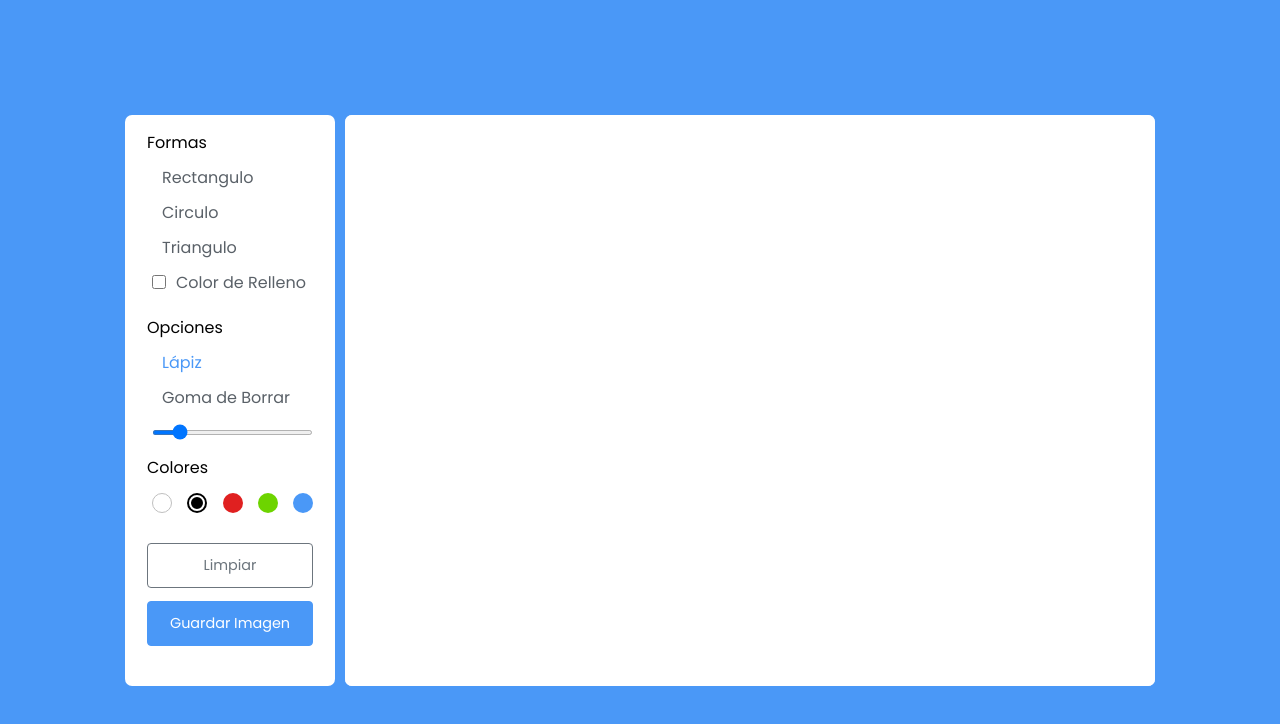
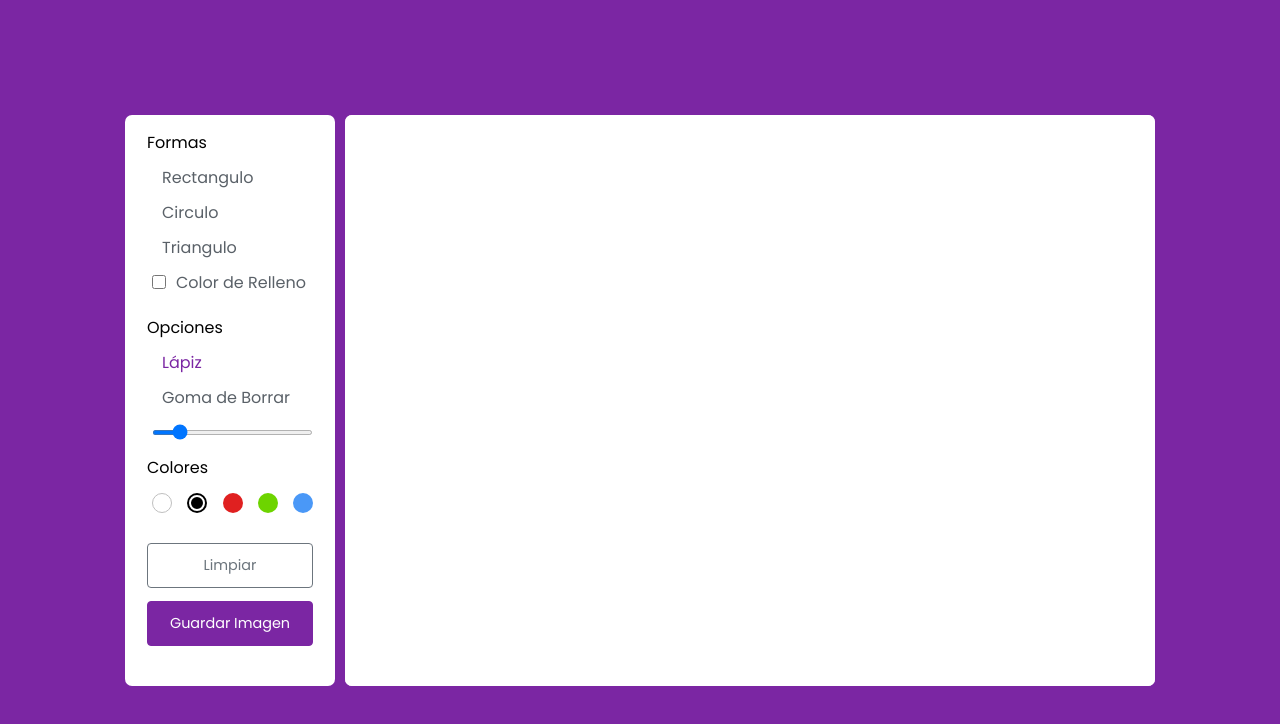
Before and after one commit to stef4no1/paint-js, a plain HTML site: page index.html in a window 1280 px wide. Drawn offline with Linux system fonts and the light colour scheme.

Commit message:
upload style.css

```diff
--- a/style.css
+++ b/style.css
@@ -11,7 +11,7 @@ body {
     align-items: center;
     justify-content: center;
     min-height: 100vh;
-    background: #4A98F7;
+    background: #7b26a3;
 }
 
 .container {
@@ -59,7 +59,7 @@ section {
 }
 
 .option:is(:hover, .active) :where(span, label){
-  color: #4A98F7;
+  color: #7b26a3;
 }
 
 .option #fill-color{
@@ -69,7 +69,7 @@ section {
 }
 
 #fill-color:checked ~ label{
-  color: #4A98F7;
+  color: #7b26a3;
 }
 
 .option #size-slider{
@@ -159,8 +159,12 @@ section {
 }
 
 .buttons .save-img{
-  background: #4A98F7;
-  border: 1px solid #4A98F7;
+  background: #7b26a3;
+  border: 1px solid #7b26a3;
+}
+
+.buttons .save-img:hover{
+  background-color: #a44fcb;
 }
 
 .drawing-board{
```
